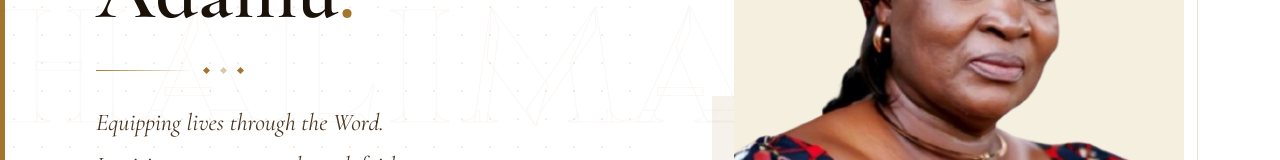
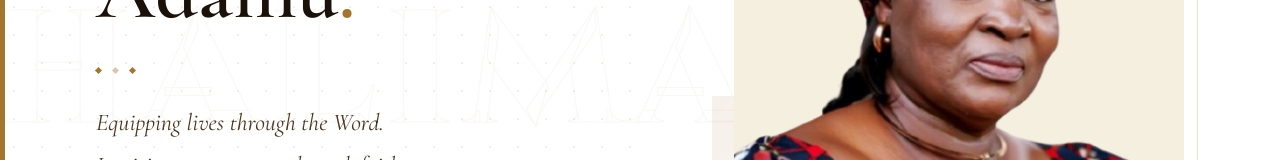
Before and after one commit to JesseJohn7/Dr-Halima, a Next.js app: page / in a window 1280 px wide. Shown: the part 399-559 px from the top of the page. Built offline with nearby package versions, Linux system fonts and the light colour scheme.

Commit message:
home hyphen

```diff
--- a/components/Home.tsx
+++ b/components/Home.tsx
@@ -224,7 +224,7 @@ export default function HeroSection() {
 
               {/* Gold triple-diamond divider */}
               <div className="flex items-center gap-3 my-7" style={fadeIn("0.4s")}>
-                <div className="h-px w-24 shrink-0" style={{ background: "linear-gradient(to right,#A3762E,transparent)" }} />
+                {/* <div className="h-px w-24 shrink-0" style={{ background: "linear-gradient(to right,#A3762E,transparent)" }} /> */}
                 <div className="w-[5px] h-[5px] bg-[#A3762E] rotate-45 shrink-0" />
                 <div className="w-[5px] h-[5px] bg-[#A3762E] rotate-45 shrink-0 opacity-40" />
                 <div className="w-[5px] h-[5px] bg-[#A3762E] rotate-45 shrink-0" />
```
